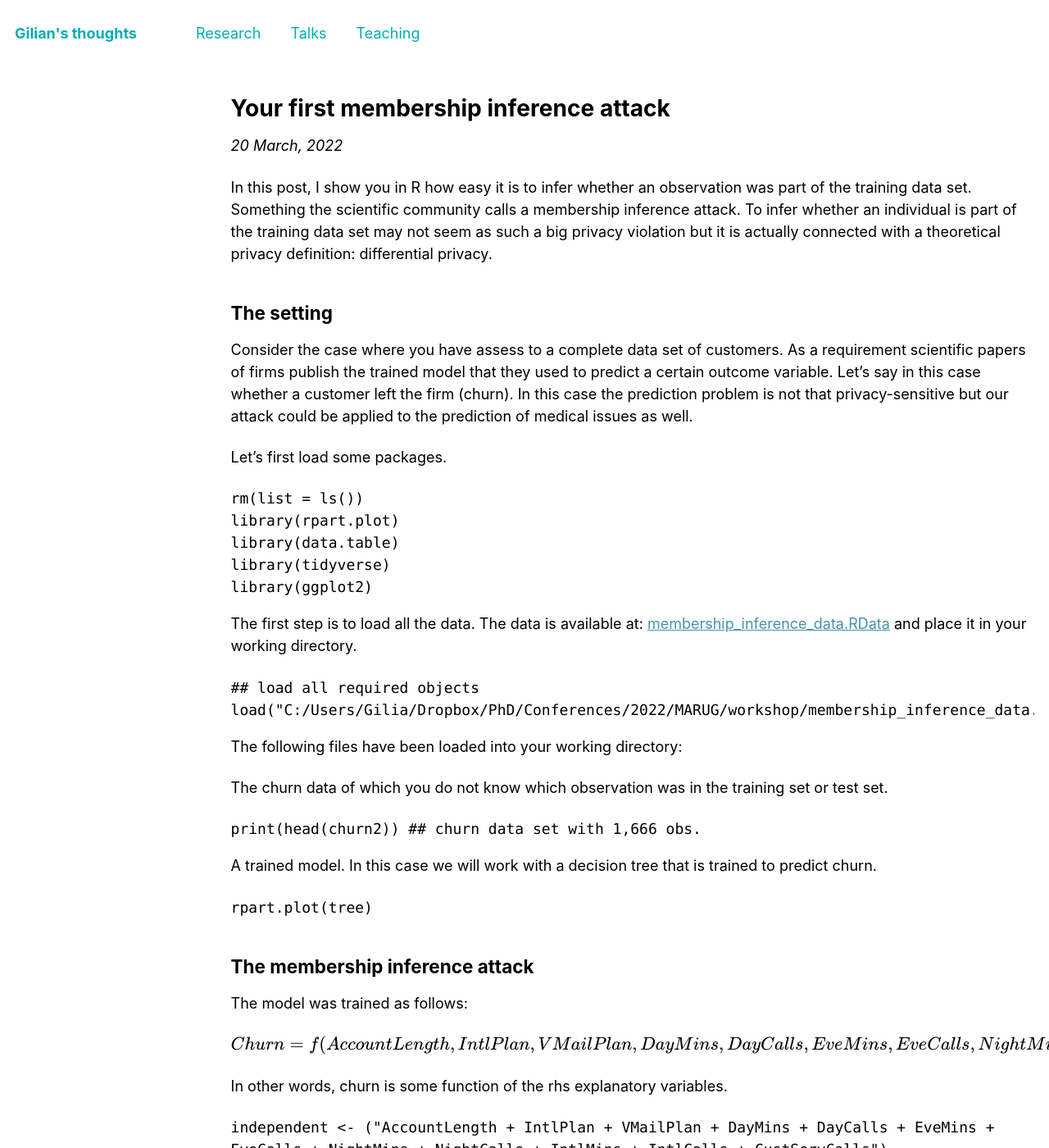
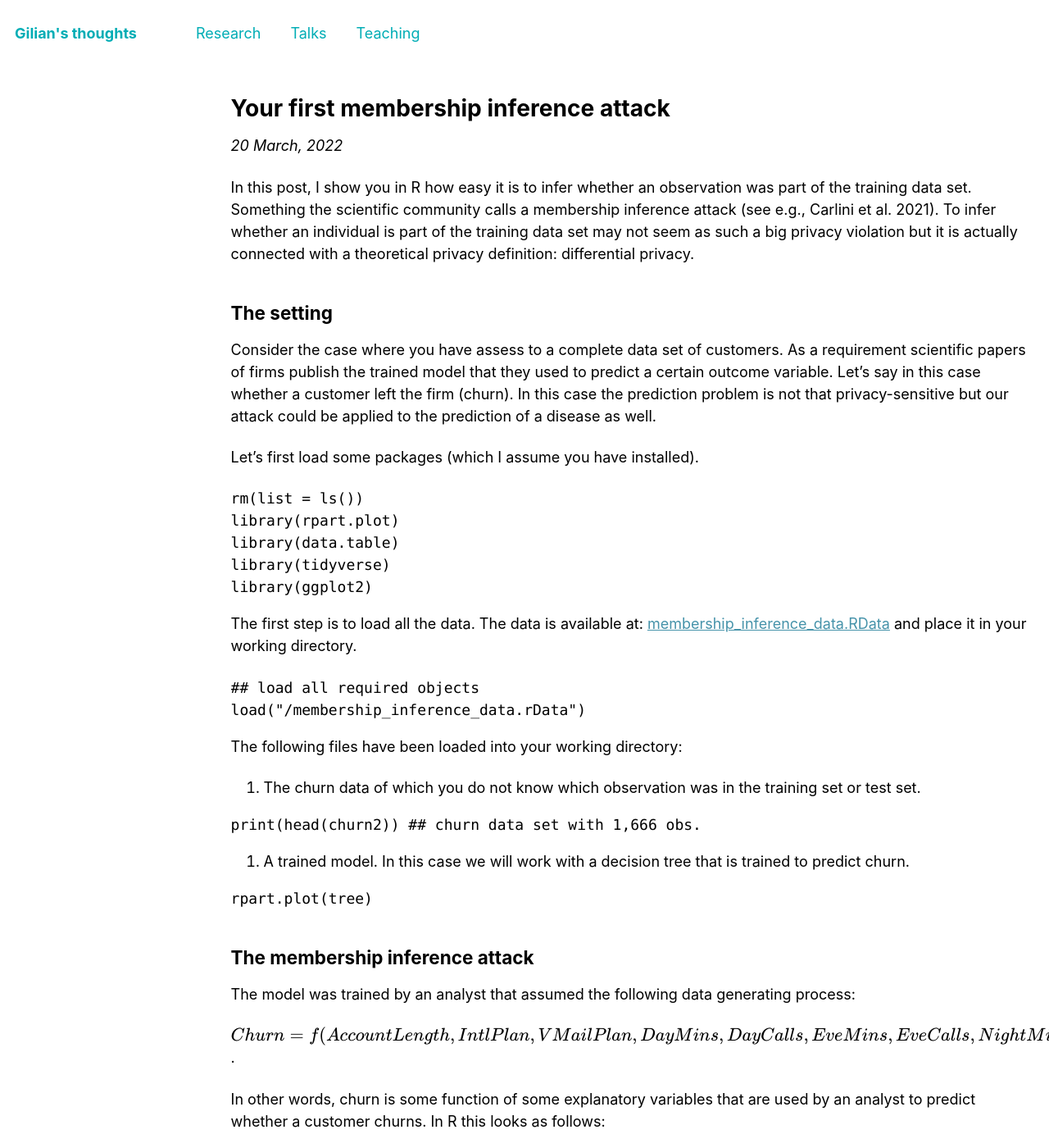
Before and after one commit to GilianPonte/gilianponte.github.io, a Jekyll site: the page built from _posts/2022-03-20-membership-inference.md, in a window 1280 px wide and 1400 px high. Shown: the whole window at 82% size. Built offline with Jekyll 4.4.1, drawn with Linux system fonts in a browser that asks for light colours; formulas are drawn with MathJax 3; some of the changed text lies outside the part shown.

Commit message:
Update 2022-03-20-membership-inference.md

````diff
--- a/_posts/2022-03-20-membership-inference.md
+++ b/_posts/2022-03-20-membership-inference.md
@@ -7,12 +7,12 @@ editor_options:
 ---
 *20 March, 2022*
 
-In this post, I show you in R how easy it is to infer whether an observation was part of the training data set. Something the scientific community calls a membership inference attack. To infer whether an individual is part of the training data set may not seem as such a big privacy violation but it is actually connected with a theoretical privacy definition: differential privacy.
+In this post, I show you in R how easy it is to infer whether an observation was part of the training data set. Something the scientific community calls a membership inference attack (see e.g., Carlini et al. 2021). To infer whether an individual is part of the training data set may not seem as such a big privacy violation but it is actually connected with a theoretical privacy definition: differential privacy.
 
 ## The setting
-Consider the case where you have assess to a complete data set of customers. As a requirement scientific papers of firms publish the trained model that they used to predict a certain outcome variable. Let's say in this case whether a customer left the firm (churn). In this case the prediction problem is not that privacy-sensitive but our attack could be applied to the prediction of medical issues as well.
+Consider the case where you have assess to a complete data set of customers. As a requirement scientific papers of firms publish the trained model that they used to predict a certain outcome variable. Let's say in this case whether a customer left the firm (churn). In this case the prediction problem is not that privacy-sensitive but our attack could be applied to the prediction of a disease as well.
 
-Let's first load some packages.
+Let's first load some packages (which I assume you have installed).
 
 ```{r}
 rm(list = ls())
@@ -26,29 +26,29 @@ The first step is to load all the data. The data is available at: [membership_in
 
 ```{r}
 ## load all required objects
-load("C:/Users/Gilia/Dropbox/PhD/Conferences/2022/MARUG/workshop/membership_inference_data.rData")
+load("/membership_inference_data.rData")
 ```
 
 The following files have been loaded into your working directory:
 
-The churn data of which you do not know which observation was in the training set or test set.
+1. The churn data of which you do not know which observation was in the training set or test set.
 
 ```{r}
 print(head(churn2)) ## churn data set with 1,666 obs.
 ```
 
-A trained model. In this case we will work with a decision tree that is trained to predict churn.
+2. A trained model. In this case we will work with a decision tree that is trained to predict churn.
 
 ```{r}
 rpart.plot(tree)
 ```
 
 ## The membership inference attack
-The model was trained as follows:
+The model was trained by an analyst that assumed the following data generating process:
 
-$Churn = f(AccountLength, IntlPlan, VMailPlan, DayMins, DayCalls, EveMins, EveCalls, NightMins, NightCalls, IntlMins, IntlCalls, CustServCalls)$
+$Churn = f(AccountLength, IntlPlan, VMailPlan, DayMins, DayCalls, EveMins, EveCalls, NightMins, NightCalls, IntlMins, IntlCalls, CustServCalls)$.
 
-In other words, churn is some function of the rhs explanatory variables.
+In other words, churn is some function of some explanatory variables that are used by an analyst to predict whether a customer churns. In R this looks as follows:
 
 ```{r}
 independent <- ("AccountLength + IntlPlan + VMailPlan + DayMins + DayCalls + EveMins +
@@ -68,7 +68,7 @@ print("true churn")
 head(churn2$Churn[1])
 ```
 
-We use the predictions to calculate the error: $error = churn - predictions$.
+The big assumption that researchers make is that the observations that are used in the training set will have a smaller prediction error (this may not always be the case, e.g., outliers. But this is generally very effective). Next, we use the predictions from the trained model to calculate the error: $error = churn - predictions$. This looks as follows in R:
 
 ```{r}
 churn2$Churn = as.numeric(churn2$Churn)-1
@@ -76,14 +76,14 @@ error = churn2$Churn - predictions[,2]
 print(head(error))
 ```
 
-Take the absolute value of the error, sort the error from high to low.
+Take the absolute value of the error, then sort the error from high to low. I advice to take the absolute value of the error because the true churn probability can be underestimated or overestimated. In R:
 
 ```{r}
 error = abs(error)
 plot(error)
 ```
 
-We sort the error from low to high. Assuming that low error = training set.
+We sort the error from low to high. Assuming that low error implies presence in the training set.
 
 ```{r}
 sorted = data.frame(sort(error, decreasing =F)) # sort descending.
@@ -116,4 +116,4 @@ and we can calculate the accuracy of our membership inference attack!
 print(sum(accuracy$train_prediction == churn2$train)/3333 * 100) ## 80% accuracy!
 ```
 
-We have identified 80% of the individuals in the trainingset as part of the training set.
+We have identified 80% of the individuals in the trainingset as part of the training set!
````
